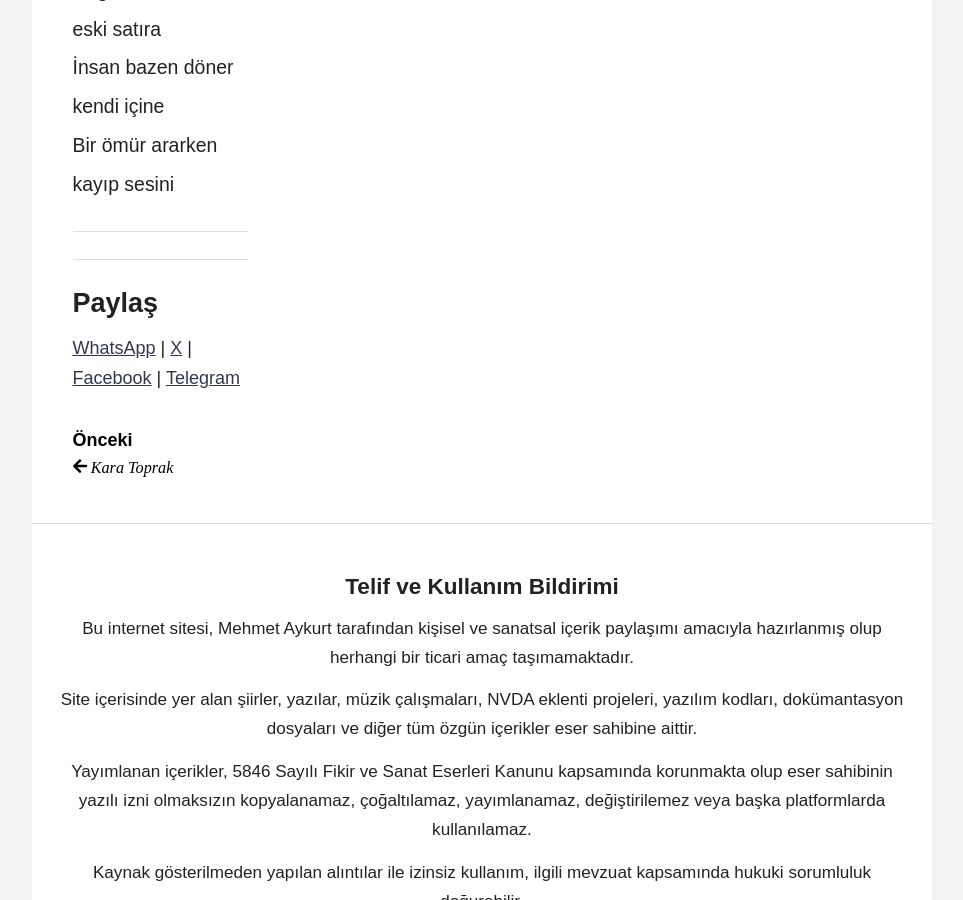
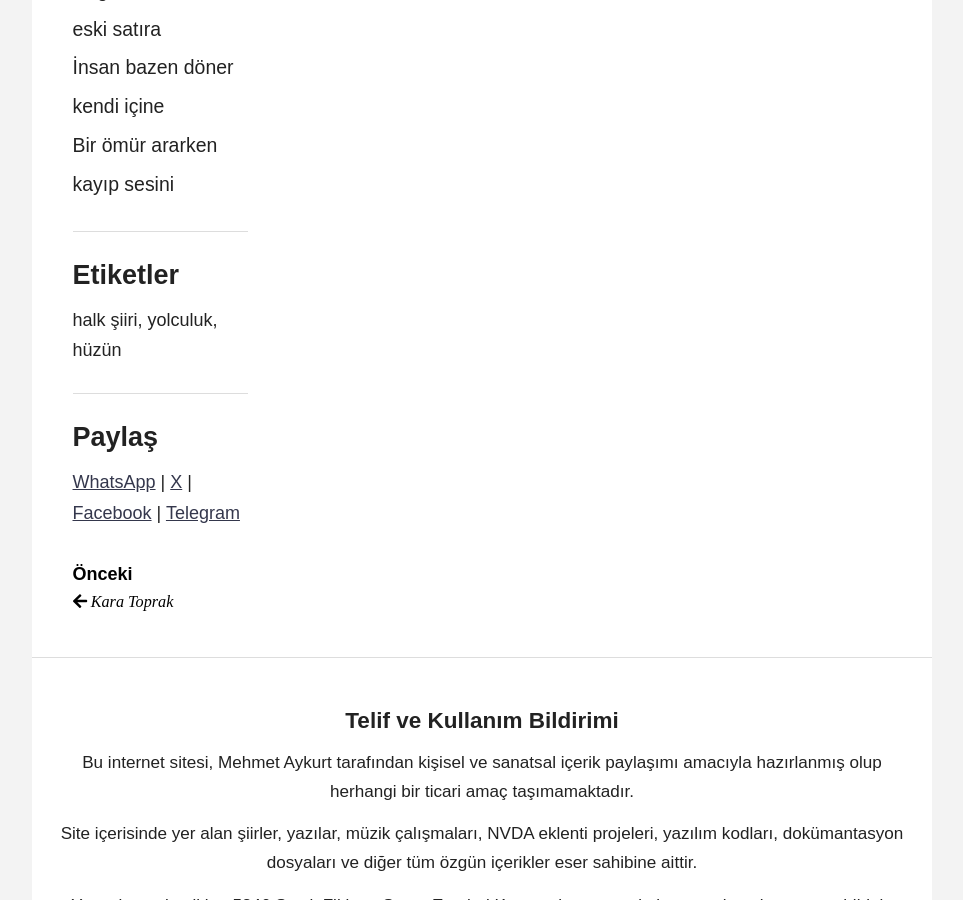
Before and after one commit to MehmetAykurt/mehmetaykurt.github.io, a Jekyll site: the page built from _posts/2026-05-09-yolcu.md, in a window 1280 px wide and 900 px high, scrolled down 1254 px. Shown: the whole window, without its empty margins (158-1121 px from the left). Built offline with Jekyll 4.4.1, drawn with Linux system fonts in a browser that asks for light colours; nearby versions of some CDN libraries.

Commit message:
Add tags to Yolcu poem

```diff
--- a/_posts/2026-05-09-yolcu.md
+++ b/_posts/2026-05-09-yolcu.md
@@ -3,6 +3,10 @@ layout: post
 title: "Yolcu"
 date: 2026-05-09
 categories: siir
+tags:
+  - halk şiiri
+  - yolculuk
+  - hüzün
 permalink: /siirler/yolcu/
 excerpt: "Bir yolcu gibiyim geçen yıllarda<br>Durdum nice dağın gölge yerinde<br>Kimi zaman umut kaldı dillerde<br>Kimi zaman hüzün çöktü serime"
 ---
```
